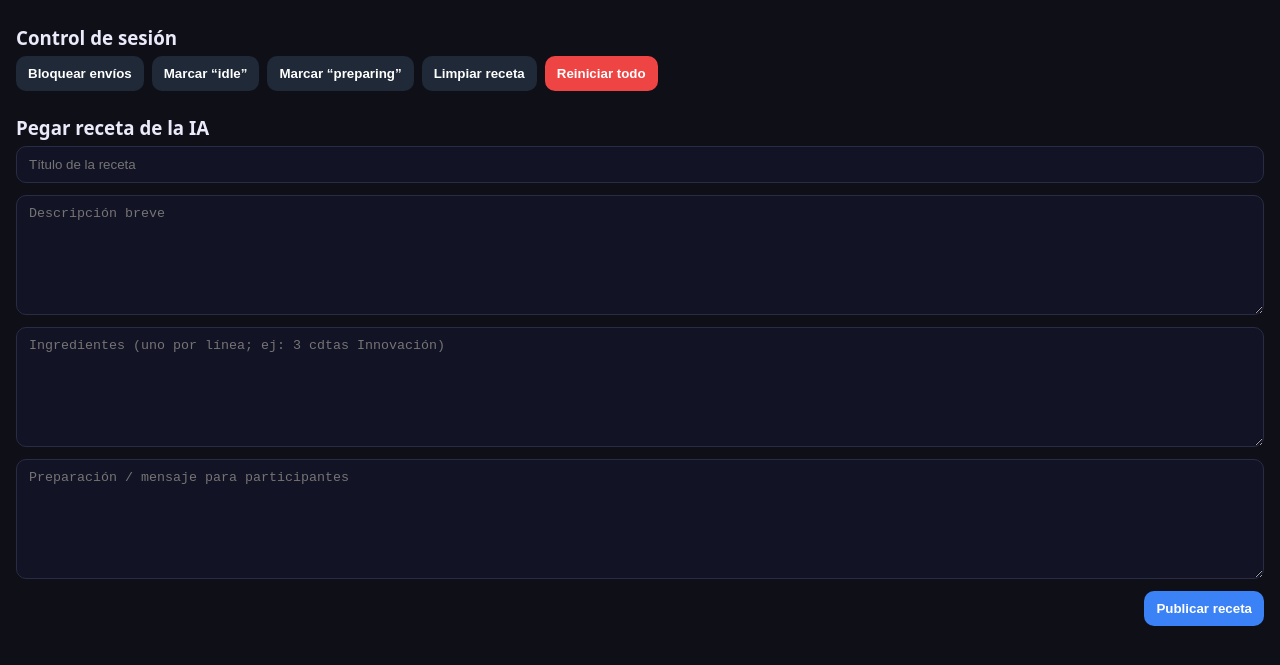
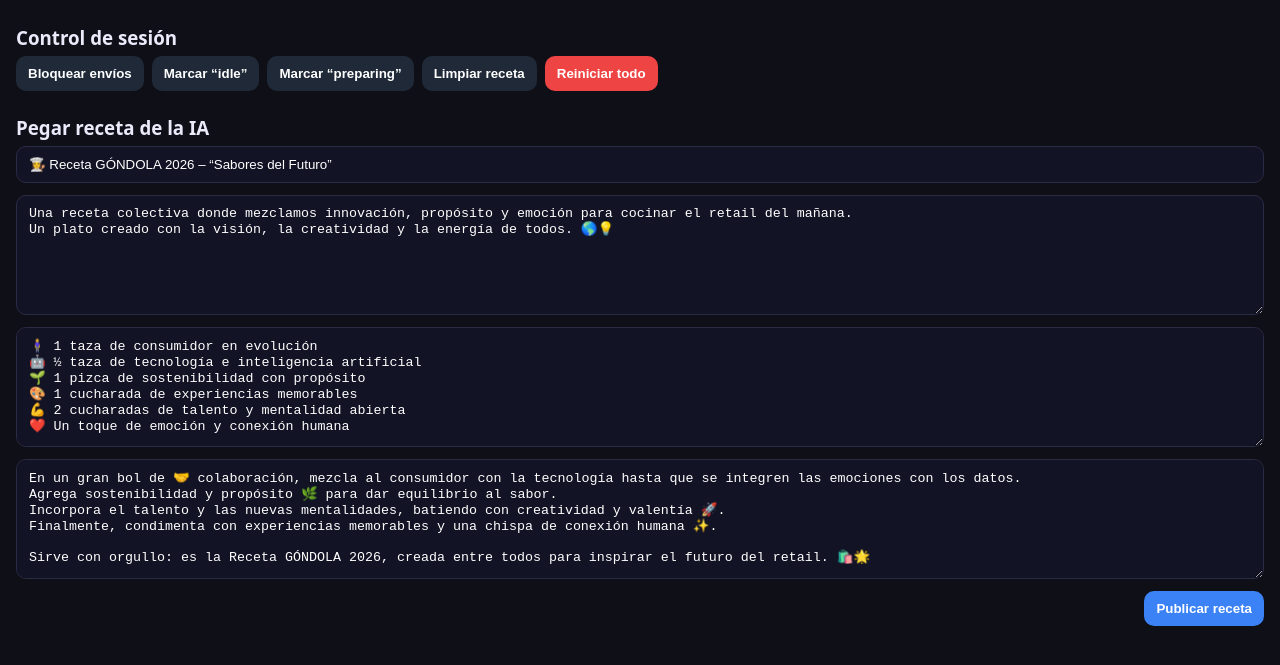
Before and after one commit to genialityco/recetamensajes, a website built with Vite: page admin.html in a window 1280 px wide. Shown: the part 105-770 px from the top of the page. Built offline with nearby package versions, Linux system fonts and the light colour scheme; some packages are replaced by stand-ins of ours; no server answers; the database is empty.

Commit message:
Ajustes de diseño

```diff
--- a/admin.html
+++ b/admin.html
@@ -124,11 +124,31 @@
         <div>
             <h3>Pegar receta de la IA</h3>
             <div class="grid">
-                <input id="recTitle" placeholder="Título de la receta" />
-                <textarea id="recDesc" placeholder="Descripción breve"></textarea>
-                <textarea id="recIngredients"
-                    placeholder="Ingredientes (uno por línea; ej: 3 cdtas Innovación)"></textarea>
-                <textarea id="recPreparation" placeholder="Preparación / mensaje para participantes"></textarea>
+                <input id="recTitle" placeholder="Título de la receta"
+                    value="👩‍🍳 Receta GÓNDOLA 2026 – “Sabores del Futuro”" />
+
+                <textarea id="recDesc" placeholder="Descripción breve">
+Una receta colectiva donde mezclamos innovación, propósito y emoción para cocinar el retail del mañana.
+Un plato creado con la visión, la creatividad y la energía de todos. 🌎💡
+                </textarea>
+
+                <textarea id="recIngredients" placeholder="Ingredientes (uno por línea; ej: 3 cdtas Innovación)">
+🧍‍♀️ 1 taza de consumidor en evolución
+🤖 ½ taza de tecnología e inteligencia artificial
+🌱 1 pizca de sostenibilidad con propósito
+🎨 1 cucharada de experiencias memorables
+💪 2 cucharadas de talento y mentalidad abierta
+❤️ Un toque de emoción y conexión humana
+                </textarea>
+
+                <textarea id="recPreparation" placeholder="Preparación / mensaje para participantes">
+En un gran bol de 🤝 colaboración, mezcla al consumidor con la tecnología hasta que se integren las emociones con los datos.
+Agrega sostenibilidad y propósito 🌿 para dar equilibrio al sabor.
+Incorpora el talento y las nuevas mentalidades, batiendo con creatividad y valentía 🚀.
+Finalmente, condimenta con experiencias memorables y una chispa de conexión humana ✨.
+
+Sirve con orgullo: es la Receta GÓNDOLA 2026, creada entre todos para inspirar el futuro del retail. 🛍️🌟
+                </textarea>
                 <div class="footer">
                     <button id="btnPublish">Publicar receta</button>
                 </div>
--- a/src/ui/recipeModal.js
+++ b/src/ui/recipeModal.js
@@ -312,8 +312,6 @@ export function initRecipeModal() {
       <img class="pm-logo left"  src="${BASE}LOGO_RECETA-GONDOLA.png" alt="" />
       <img class="pm-logo right" src="${BASE}LOGOS_GONDOLA.png" alt="" />
 
-      <button id="pm-rec-close" class="pm-close-btn" type="button" aria-label="Cerrar receta">Cerrar</button>
-
       <div class="pm-content-wrapper">
         <h2 id="pm-rec-title" class="pm-title">Receta</h2>
         <p id="pm-rec-desc" class="pm-sub"></p>
```
Also changed, not shown: public/LOGOS_GONDOLA.png, 2 other files.
